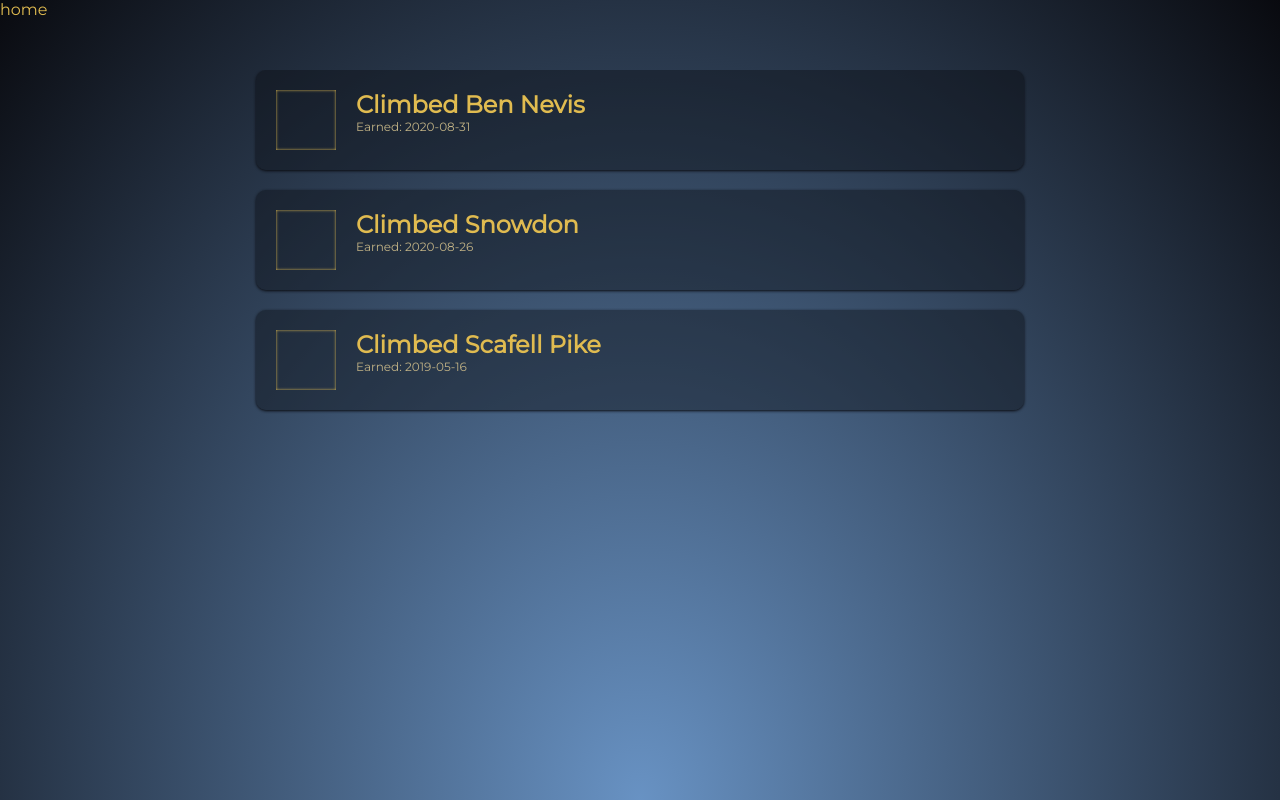
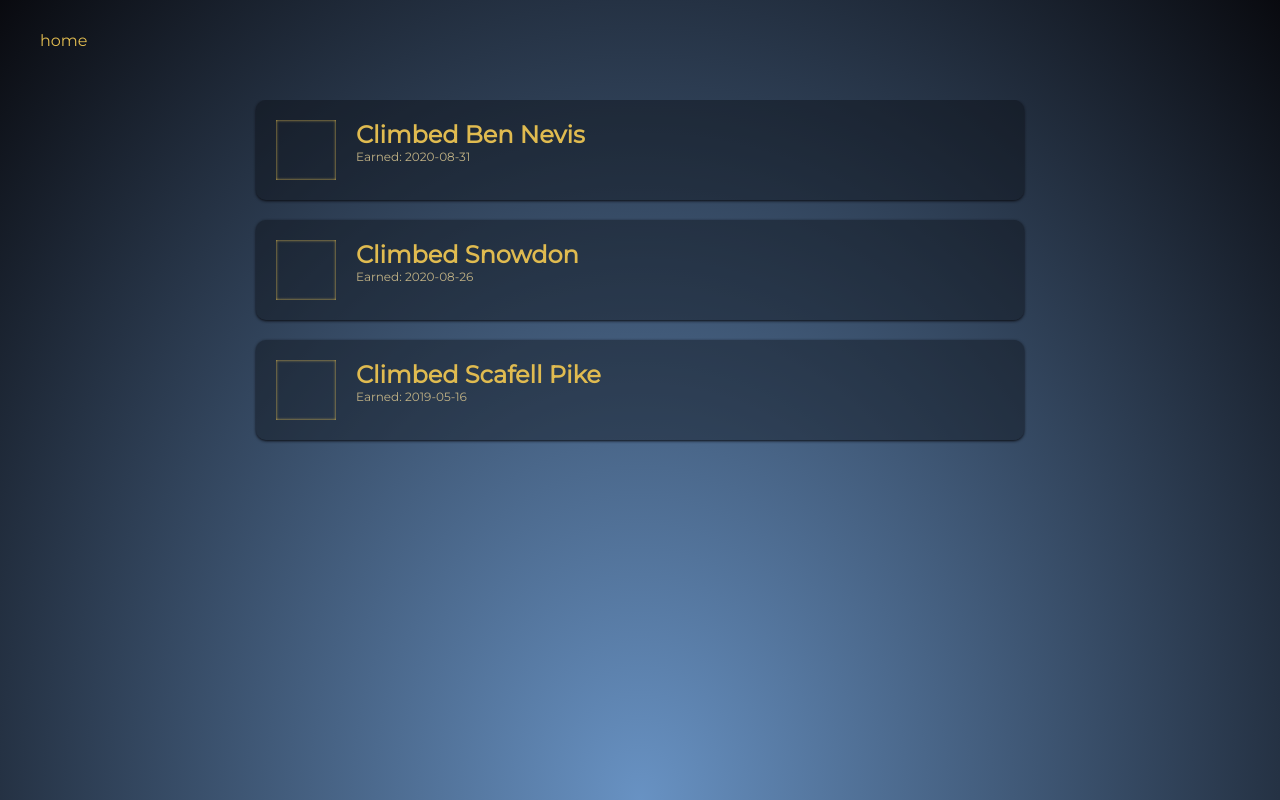
Before and after one commit to owenDods/realAchievements, a React app: page /home in a window 1280 px wide. Built offline with nearby package versions, Linux system fonts and the light colour scheme.

Commit message:
Add in TransitionGroup logic to NavBar and tweak styles

```diff
--- a/src/components/navBar/NavBar.js
+++ b/src/components/navBar/NavBar.js
@@ -1,6 +1,12 @@
 import React from 'react';
 import PropTypes from 'prop-types';
+import {
+	TransitionGroup,
+	CSSTransition
+} from 'react-transition-group';
 import map from 'lodash/fp/map';
+
+import { appTransitionTiming } from '../../config';
 
 import NavBarItem from './NavBarItem';
 
@@ -8,15 +14,23 @@ export const className = 'navBar';
 
 const NavBar = ({ items }) => (
 
-	<div className={className}>
+	<TransitionGroup className={className}>
 
 		{map.convert({ cap: false })((item, i) => (
 
-			<NavBarItem key={`${className}-${i}-${item}`} name={item} />
+			<CSSTransition
+				timeout={appTransitionTiming}
+				classNames={className}
+				key={`${className}-${i}-${item}`}
+			>
+
+				<NavBarItem name={item} />
+
+			</CSSTransition>
 
 		), items)}
 
-	</div>
+	</TransitionGroup>
 
 );
 
--- a/src/styles/_variables.scss
+++ b/src/styles/_variables.scss
@@ -14,7 +14,7 @@ $_lineHeight-large: 52px;
 
 $_radius: 10px;
 
-$_navBarHeight: 50px;
+$_navBarHeight: 80px;
 
 $_listItemHeight: 100px;
 
--- a/src/styles/components/_navBar.scss
+++ b/src/styles/components/_navBar.scss
@@ -1,8 +1,22 @@
 .navBar {
+
 	width: 100%;
 	height: $_navBarHeight;
 	position: absolute;
 	top: 0;
 	left: 0;
 	display: flex;
+
+	&Item {
+
+		display: flex;
+		margin: 0 0 0 $_gutter;
+
+		&__name {
+			margin: auto;
+			padding: $_gutter;
+		}
+
+	}
+
 }
```
